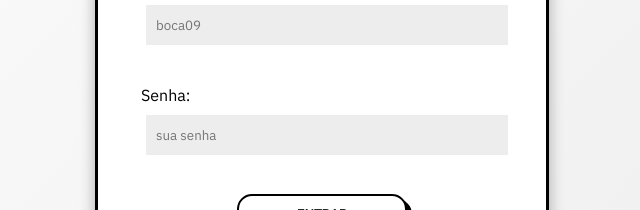
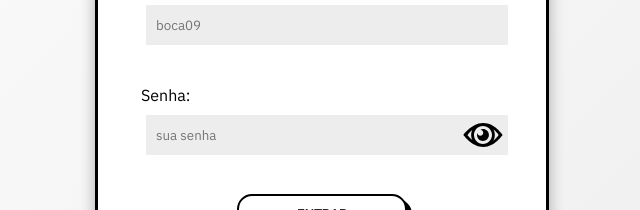
Before and after one commit to marllomartin/ngcash-transactions, a React (Create React App) app in the folder frontend/: page / in a window 1280 px wide. Shown: the part 328-538 px from the top of the page, without its empty margins (318-958 px from the left). Built offline with nearby package versions, Linux system fonts and the light colour scheme.

Commit message:
feat: add informative messages to login page

```diff
--- a/frontend/src/components/UserLogin/index.tsx
+++ b/frontend/src/components/UserLogin/index.tsx
@@ -2,12 +2,18 @@ import React, { useState } from 'react'
 import { useNavigate } from 'react-router-dom';
 import { login, register } from '../../services/api';
 import { Container } from '../../styles/ContainerStyle';
+import SvgEyeOpen from '../../styles/svg/eye-open';
 import { ButtonArea, Form, InputContainer, InputGroup } from './styles';
 
 const UserLogin: React.FC = () => {
   const [username, setUsername] = useState<string>("");
   const [password, setPassword] = useState<string>("");
+
   const [isRegistering, setIsRegistering] = useState<boolean>(false);
+  const [passwordShown, setPasswordShown] = useState<boolean>(false);
+
+  const [usernameError, setUsernameError] = useState<string>("");
+  const [passwordError, setPasswordError] = useState<string>("");
 
   const history = useNavigate();
 
@@ -19,10 +25,23 @@ const UserLogin: React.FC = () => {
     setPassword(event.target.value);
   }
 
+  const togglePassword = () => {
+    setPasswordShown(!passwordShown);
+  };
+
   const handleIsRegistering = () => {
     setUsername("");
     setPassword("");
+    setPasswordShown(false);
     setIsRegistering(!isRegistering);
+    if (!isRegistering) {
+      setUsernameError('* Nome de usuário deve ter no mínimo 3 caracteres.');
+      setPasswordError('* Senha deve conter uma letra maiúscula e ter no mínimo 8 caracteres.')
+    }
+    if (isRegistering) {
+      setUsernameError('');
+      setPasswordError('')
+    }
   }
 
   const handleSubmit = async (event: React.FormEvent<HTMLFormElement>) => {
@@ -42,6 +61,7 @@ const UserLogin: React.FC = () => {
           history('/transactions');
         });
     }
+
     setUsername("");
     setPassword("");
   }
@@ -59,22 +79,25 @@ const UserLogin: React.FC = () => {
                 value={username}
                 type="text"
                 autoComplete="off"
-                required={true}
-                placeholder="boca09"
+                placeholder={isRegistering ? "novo usuário" : "boca09"}
                 onChange={handleChangeUserName}
               />
+              <span>{usernameError}</span>
             </InputGroup>
             <InputGroup>
               <label>Senha:</label>
               <input
                 id="password"
                 value={password}
-                type="password"
-                required={true}
-                placeholder="sua senha"
+                type={passwordShown ? "text" : "password"}
+                // pattern="(?=.*\d)(?=.*[a-z])(?=.*[A-Z]).{8,}"
+                placeholder={isRegistering ? "nova senha" : "sua senha"}
                 onChange={handleChangePassword}
               />
+              <SvgEyeOpen onClick={togglePassword}></SvgEyeOpen>
+              <span>{passwordError}</span>
             </InputGroup>
+
           </InputContainer>
           <ButtonArea>
             <button
--- a/frontend/src/components/UserLogin/styles.tsx
+++ b/frontend/src/components/UserLogin/styles.tsx
@@ -19,6 +19,7 @@ export const InputGroup = styled.div`
   flex-direction: column;
   margin: 10px;
   width: 100%;
+  position: relative;
 
   label {
     margin-top: 15px;
@@ -32,6 +33,22 @@ export const InputGroup = styled.div`
     min-width: 80px;
     padding-left: 10px;
     margin: 5px;
+  }
+
+  span {
+    width: 100%;
+    margin-right: -20em;
+    margin-left: 5px;
+    font-size: 15px;
+  }
+
+  svg {
+    right: 0;
+    cursor: pointer;
+    margin-top: 45px;
+    width: 40px;
+    height: 40px;
+    position: absolute;
   }
 `
 
```
